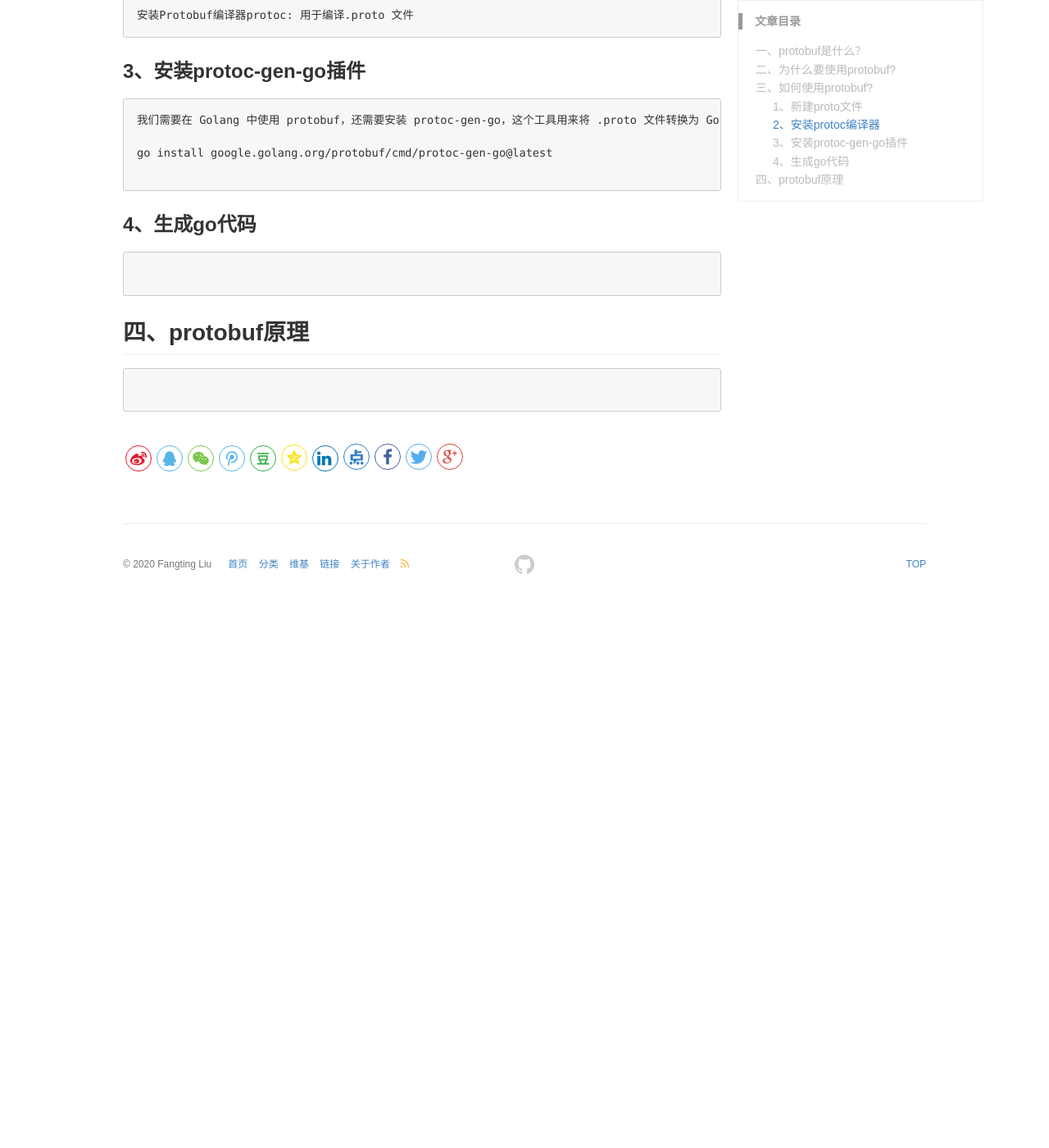
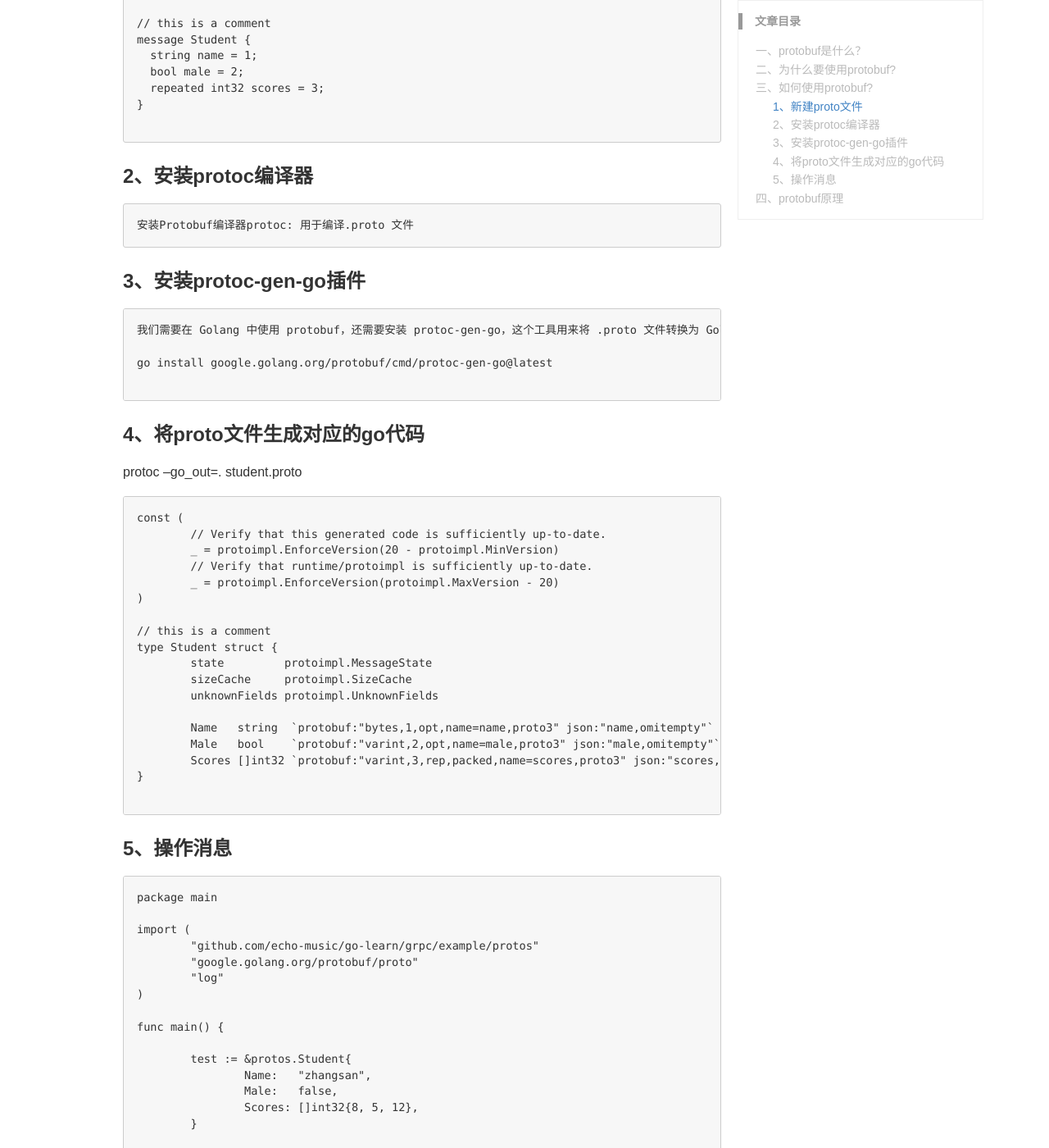
Before and after one commit to echo-music/echo-music.github.io, a Jekyll site: the page built from _posts/2023-04-01- protobuf入门教程.md, in a window 1280 px wide and 1400 px high, scrolled down 2242 px. Shown: the whole window at 82% size. Built offline with Jekyll 4.4.1, drawn with Linux system fonts in a browser that asks for light colours; comment, search, counter and statistics services are not loaded; before the commit the page ends 2979 px from its top, so only the background shows below that; some of the changed text lies outside the part shown.

Commit message:
proto buf

````diff
--- a/_posts/2023-04-01- protobuf入门教程.md
+++ b/_posts/2023-04-01- protobuf入门教程.md
@@ -87,6 +87,19 @@ ProtoBuf是二进制协议，编码后的数据可读性差，如果没有idl文
 ### 1、新建proto文件
 定义消息的数据结构
 ```
+syntax = "proto3"; // proto版本
+
+package protos; // 指定包名，默认go中包名也是这个
+
+option go_package = "./;protos";
+
+
+// this is a comment
+message Student {
+  string name = 1;
+  bool male = 2;
+  repeated int32 scores = 3;
+}
 
 ```
 
@@ -103,11 +116,68 @@ go install google.golang.org/protobuf/cmd/protoc-gen-go@latest
 
 ```
 
-### 4、生成go代码
+### 4、将proto文件生成对应的go代码
+protoc --go_out=. student.proto
 ```
+const (
+	// Verify that this generated code is sufficiently up-to-date.
+	_ = protoimpl.EnforceVersion(20 - protoimpl.MinVersion)
+	// Verify that runtime/protoimpl is sufficiently up-to-date.
+	_ = protoimpl.EnforceVersion(protoimpl.MaxVersion - 20)
+)
+
+// this is a comment
+type Student struct {
+	state         protoimpl.MessageState
+	sizeCache     protoimpl.SizeCache
+	unknownFields protoimpl.UnknownFields
+
+	Name   string  `protobuf:"bytes,1,opt,name=name,proto3" json:"name,omitempty"`
+	Male   bool    `protobuf:"varint,2,opt,name=male,proto3" json:"male,omitempty"`
+	Scores []int32 `protobuf:"varint,3,rep,packed,name=scores,proto3" json:"scores,omitempty"`
+}
 
 ```
 
+
+### 5、操作消息
+```
+package main
+
+import (
+	"github.com/echo-music/go-learn/grpc/example/protos"
+	"google.golang.org/protobuf/proto"
+	"log"
+)
+
+func main() {
+
+	test := &protos.Student{
+		Name:   "zhangsan",
+		Male:   false,
+		Scores: []int32{8, 5, 12},
+	}
+
+	//序列化
+	data, err := proto.Marshal(test)
+	if err != nil {
+		panic(err)
+	}
+
+	newTest := &protos.Student{}
+	//反序列化
+	err = proto.Unmarshal(data, newTest)
+	if err != nil {
+		log.Fatal("unmarshaling error: ", err)
+	}
+
+	if test.GetName() != newTest.GetName() {
+		log.Fatalf("data mismatch %q != %q", test.GetName(), newTest.GetName())
+	}
+
+}
+
+```
 
 ## 四、protobuf原理
 ```
````
